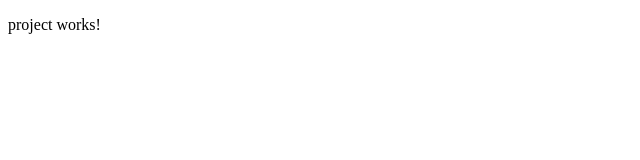
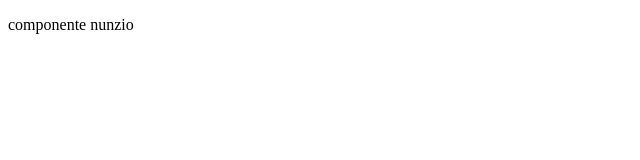
Before and after one commit to chiefanunzio/Overview, an Angular app in the folder overviewApp/: page /project in a window 1280 px wide. Shown: the top 160 px of the page, without its empty margins (0-640 px from the left). Built offline with nearby package versions, Linux system fonts and the light colour scheme.

Commit message:
test di merge con il team

```diff
--- a/overviewApp/src/app/components/project/project.component.html
+++ b/overviewApp/src/app/components/project/project.component.html
@@ -1 +1 @@
-<p>project works!</p>
+<p>componente nunzio</p>
```
